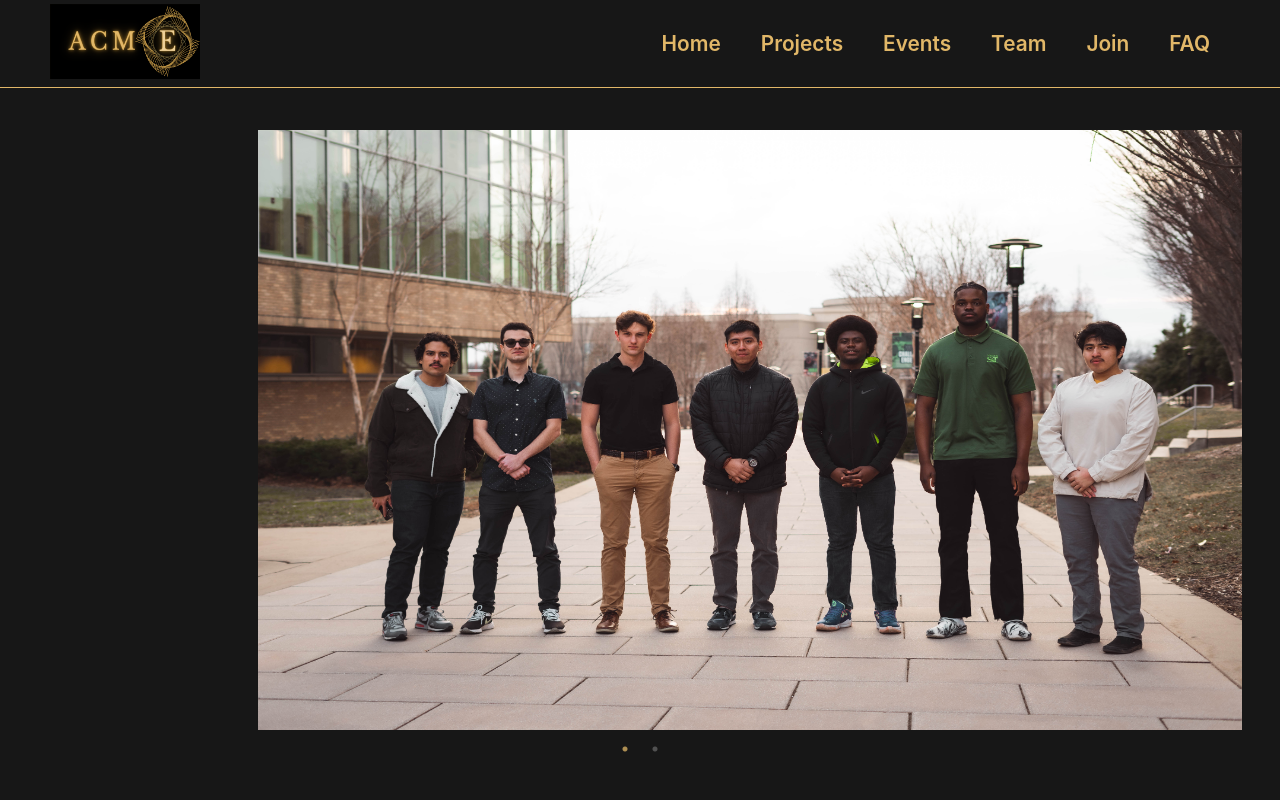
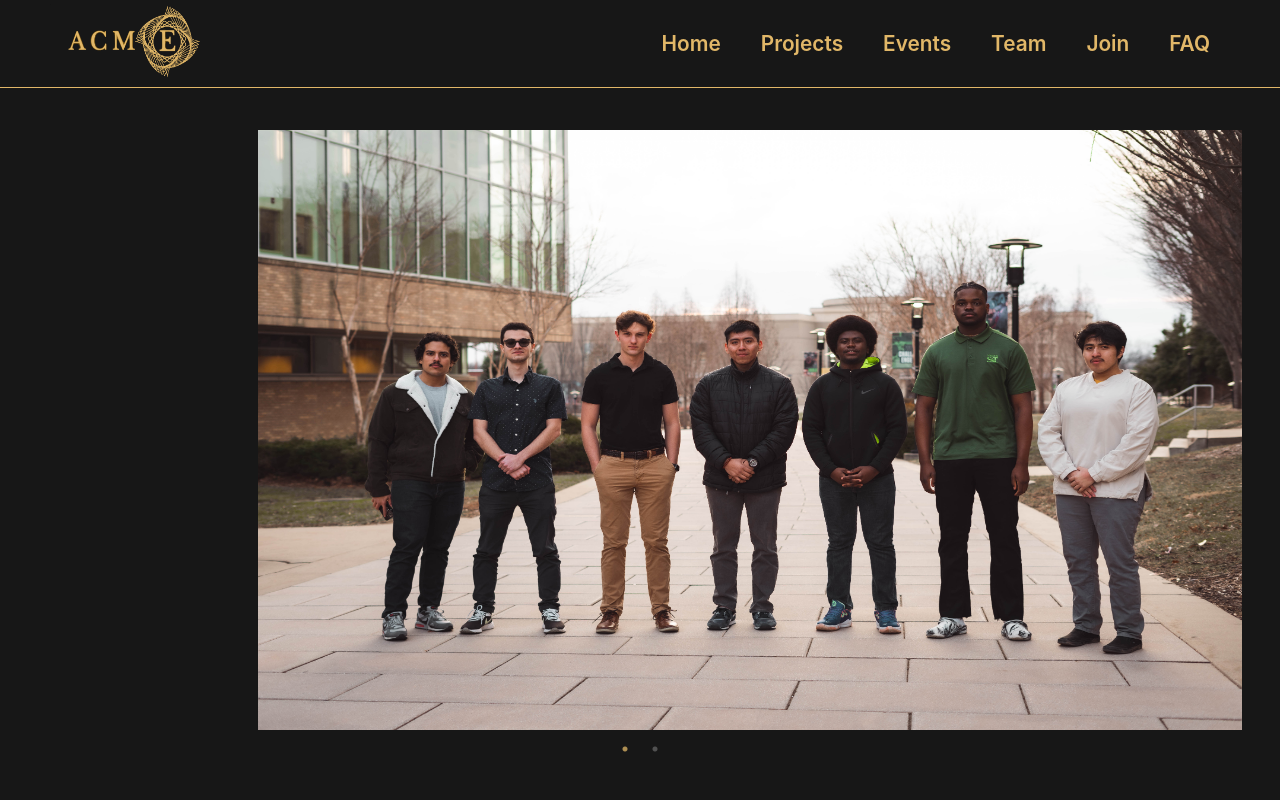
Before and after one commit to ACM-Entrepreneurship/acm-e-website, a React (Create React App) app in the folder acme-website/: page / in a window 1280 px wide. Shown: the top 800 px of the page. Built offline with nearby package versions, Linux system fonts and the light colour scheme; grey boxes are pictures that could not be loaded.

Commit message:
ACM E Logo updated

```diff
--- a/acme-website/src/components/footer.js
+++ b/acme-website/src/components/footer.js
@@ -7,7 +7,7 @@ function Footer (){
            <div className="footer">
              <footer>
                  <div className="footer_img">
-                   <img src="images/acme_logo.png" width="150" height="75" alt="ACME-E Logo"/>
+                   <img src="images/acm_e_logo_transparent.png" width="150" height="75" alt="ACME-E Logo"/>
                    <span id="footer_span">Copyright © 2022 ACM Entrepreneurship</span>
                  </div>
 
--- a/acme-website/src/components/navbar.js
+++ b/acme-website/src/components/navbar.js
@@ -10,7 +10,7 @@ class Navbar extends Component {
     return(
         <>
           <nav>
-            <a href=""><img src="images/acme_logo.png" id="acme-logo-r" alt="ACME-E Logo"/></a>
+            <a href=""><img src="images/acm_e_logo_transparent.png" id="acme-logo-r" alt="ACME-E Logo"/></a>
 
             <div>
                 <ul id="navbar" className={this.state.clicked ? "#navbar active" : "#navbar"}>
--- a/acme-website/src/pages/miner-wh.js
+++ b/acme-website/src/pages/miner-wh.js
@@ -8,7 +8,7 @@ function MinerWarehouse() {
     <>
     <div className='pages-navbar'>
         <Link to="/">
-            <img src="images/acme_logo.png" width="150" height="75" alt="ACME-E Logo"/>
+            <img src="images/acm_e_logo_transparent.png" width="150" height="75" alt="ACME-E Logo"/>
         </Link>
     </div>
 
```
Also changed, not shown: acme-website/public/images/acm_e_logo_transparent.png (added).
